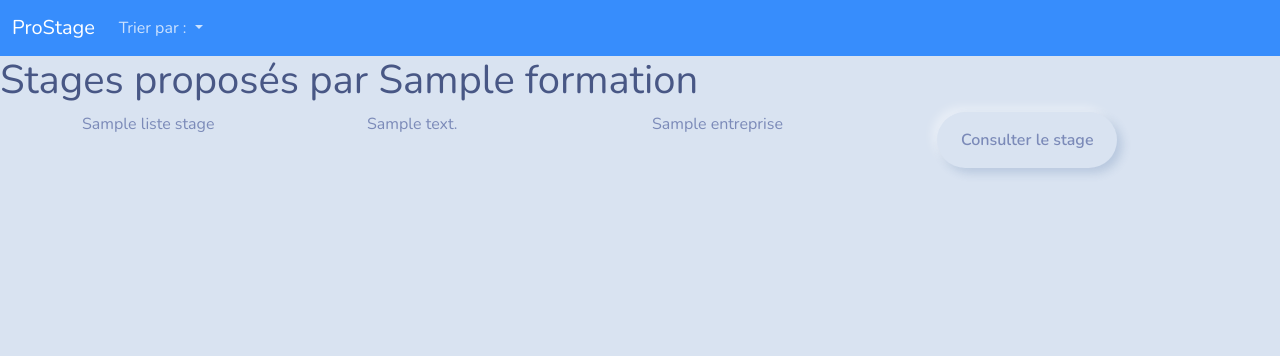
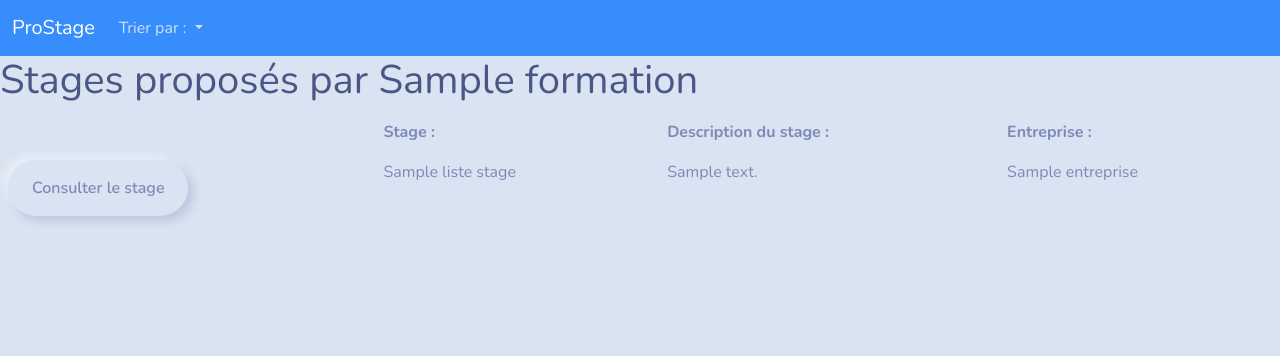
Before and after one commit to nvacher/prostages, a Symfony app: template templates/prostages/affichageStagesParFormation.html.twig in a window 1280 px wide. Shown: the top 356 px of the page. Run offline with Twig, Linux system fonts and the light colour scheme; the template is opened without the code that fills it: most values are stand-ins (such as "Sample title", 1, 10 or a date in 2020); some libraries are stand-ins or nearby versions.

Commit message:
Finalisation des vues et des fonctionnalités (Consulter liste de tous les stages, consulter la liste des entreprises, consulter la liste des stages proposés par une entreprise, consulter la liste des formations pour lesquelles un stage a été proposé, consulter la liste des stages proposés par une formation, consulter le détail d'un stage).

```diff
--- a/src/Controller/ProstagesController.php
+++ b/src/Controller/ProstagesController.php
@@ -73,7 +73,7 @@ class ProstagesController extends AbstractController
         $titreEntreprise = $entreprise->getNom();           //récupère le titre de l'entreprise via le repository qu'on vient de faire
         $repositoryStages = $this->getDoctrine()->getRepository(Stage::class);
         $listeStages = $repositoryStages->findBy(['entreprise'=>$id]);          //récupère la liste des tuples du repositoryStages (une liste de stages) dont l'id est le même que celui passé en paramètre (id de l'entreprise sélectionnée)
-        return $this->render('prostages/affichageStagesParEntreprise', [
+        return $this->render('prostages/affichageStagesParEntreprise.html.twig', [
             'controller_name' => 'ProstagesController',
             'titreEntreprise'=>$titreEntreprise,
             'listeStages'=>$listeStages,
--- a/templates/prostages/affichageFormations.html.twig
+++ b/templates/prostages/affichageFormations.html.twig
@@ -16,7 +16,7 @@
     <tr>
       <th scope="row">{{ formation.getNomCourt() }}</th>
       <td>{{ formation.getNomLong() }}</td>
-      <td><button type="button" class="btn btn-primary" onclick="window.location.href = '{{path('pageStageParFormations', {'id': stage.id})}}';">Consulter la liste de stages</button></td>
+      <td><button type="button" class="btn btn-primary" onclick="window.location.href = '{{path('pageStagesParFormation', {'id': formation.id})}}';">Consulter la liste de stages</button></td>
     </tr>
 {% endfor %}
 </tbody>
--- a/templates/prostages/affichageStagesParFormation.html.twig
+++ b/templates/prostages/affichageStagesParFormation.html.twig
@@ -4,22 +4,24 @@
 
 {% block body %}
 <h1>Stages proposés par {{ formation }}</h1>
+<table class="table">
+<thead>
+    <tr>
+      <th scope="col"></th>
+      <th scope="col">Stage :</th>
+      <th scope="col">Description du stage :</th>
+      <th scope="col">Entreprise :</th>
+    </tr>
+  </thead>
+<tbody>
 {% for stage in listeStages %}
-    <div class="container">
-    <div class="row">
-        <div class="col">
-        {{ stage.titre }}
-        </div>
-        <div class="col">
-        {{ stage.description }}
-        </div>
-        <div class="col">
-        {{ stage.entreprise.nom }}
-        </div>
-        <div class="col">
-        <button type="button" class="btn btn-primary" onclick="window.location.href = '{{path('pageStage', {'id': stage.id})}}';">Consulter le stage</button>
-        </div>
-    </div>
-    </div>
+    <tr>
+      <th scope="row"><button type="button" class="btn btn-primary" onclick="window.location.href = '{{path('pageStage', {'id': stage.id})}}';">Consulter le stage</button></th>
+      <td>{{ stage.titre }}</td>
+      <td>{{ stage.description }}</td>
+      <td>{{ stage.entreprise.nom }}</td>
+    </tr>
 {% endfor %}
+</tbody>
+</table>
 {% endblock %}
--- a/templates/prostages/index.html.twig
+++ b/templates/prostages/index.html.twig
@@ -7,7 +7,7 @@
 
 <div class="example-wrapper">
     <h1>Bienvenue sur la page d'accueil de ProStage</h1>
-    <table class="table">
+<table class="table">
   <thead>
     <tr>
       <th scope="col"></th>
```
Also changed, not shown: templates/prostages/affichageEntreprises.html.twig (+10 -38 lines), templates/prostages/affichageStagesParEntreprise.html.twig (+18 -16 lines).
